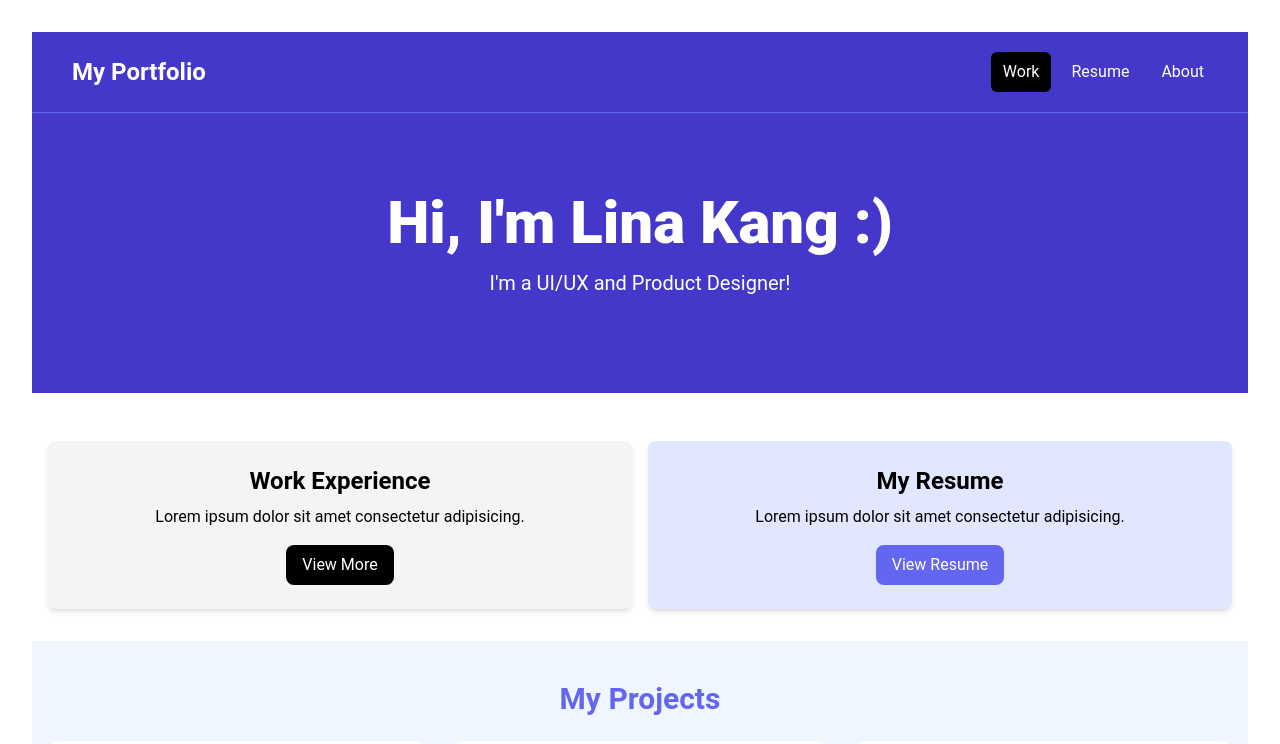
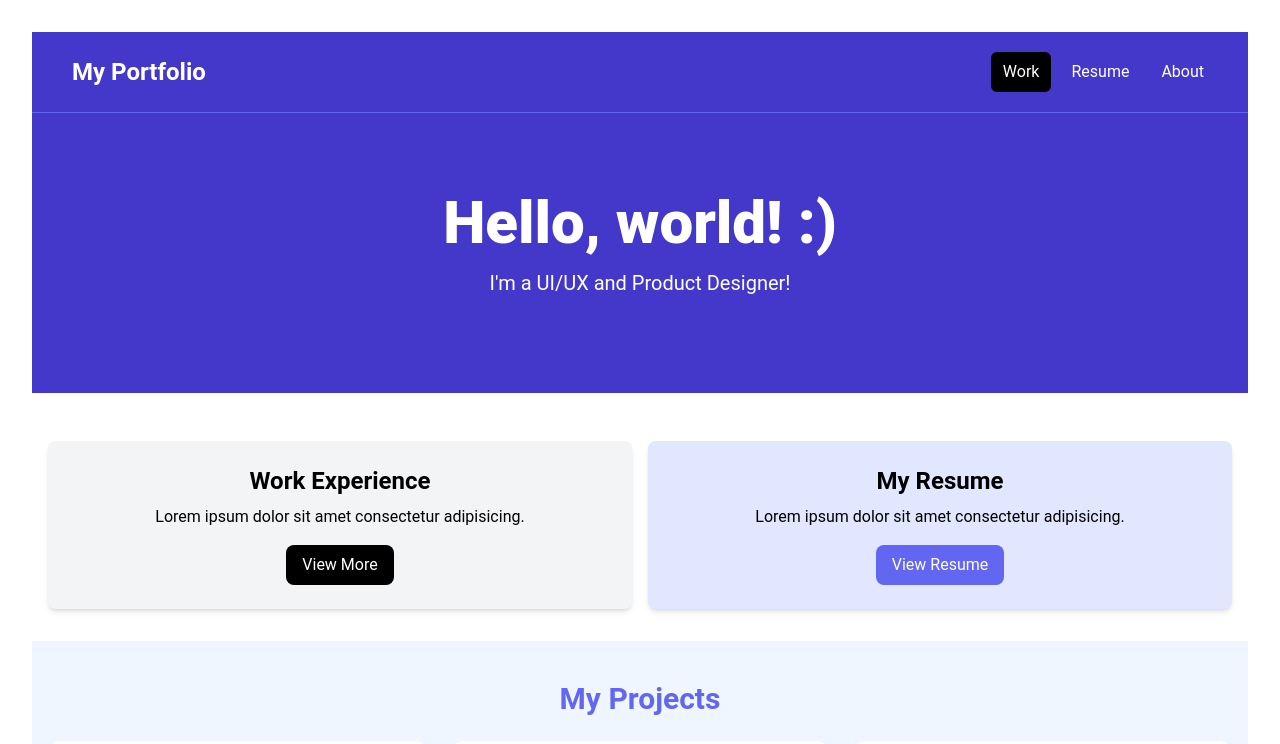
Before and after one commit to mnikrn/vite-deploy, a React (Vite) app: page / in a window 1280 px wide. Shown: the top 744 px of the page. Built offline with nearby package versions, Linux system fonts and the light colour scheme.

Commit message:
updated heading

```diff
--- a/src/App.tsx
+++ b/src/App.tsx
@@ -48,7 +48,7 @@ const App = () => {
           <h1
             className="text-4xl font-extrabold text-white sm:text-5xl md:text-6xl"
           >
-            Hi, I'm Lina Kang :)
+            Hello, world! :)
           </h1>
           <p className="my-4 text-xl text-white">
             I'm a UI/UX and Product Designer!
```
